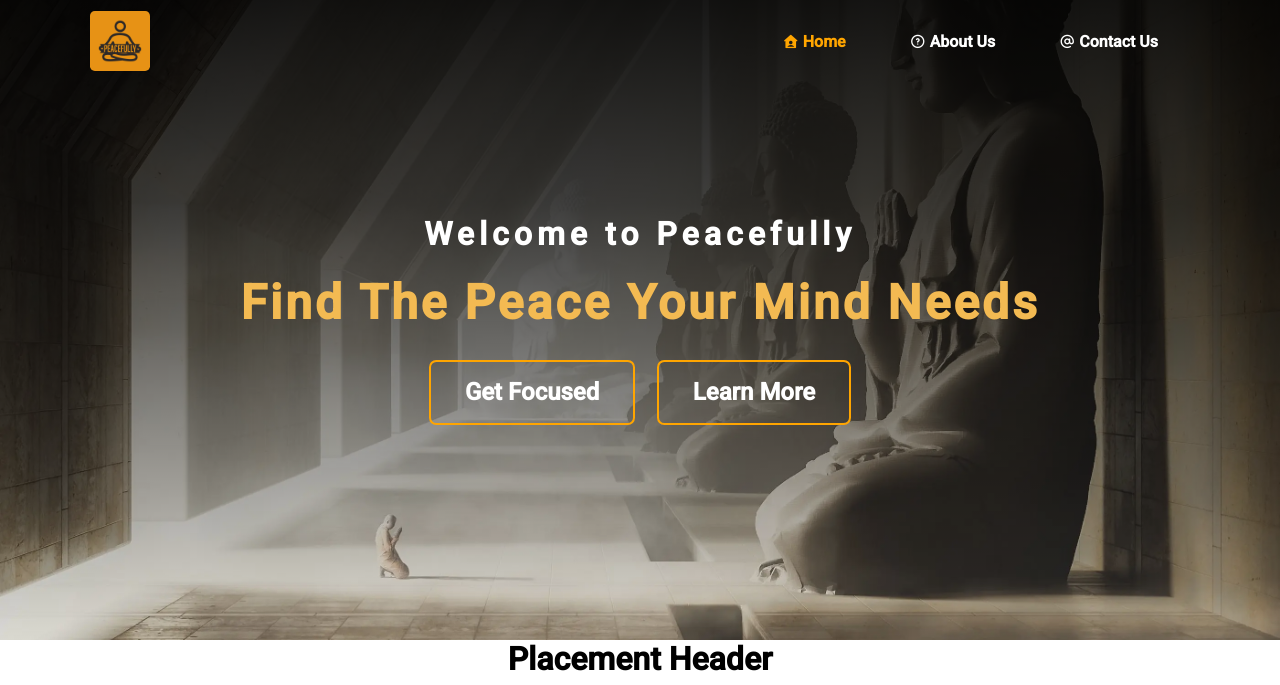
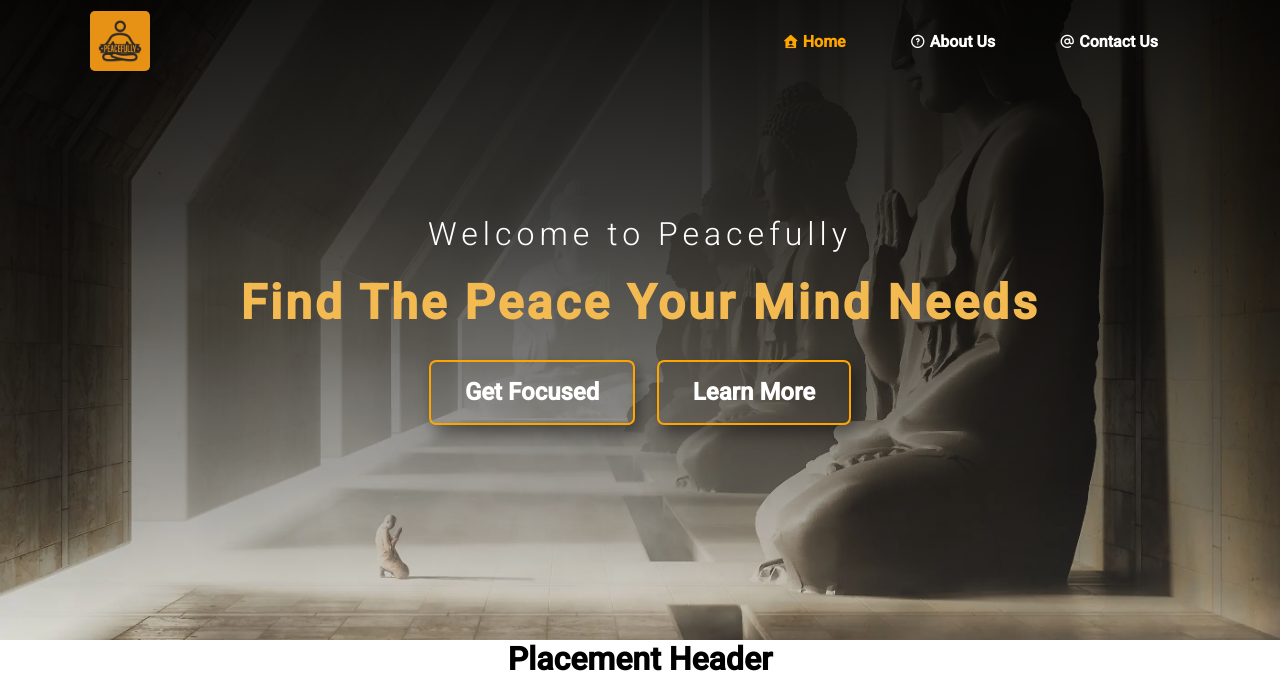
Before and after one commit to IvanARodriguez/Peacefully, a plain HTML site: page index.html in a window 1280 px wide. Shown: the top 685 px of the page. Drawn offline with nearby package versions, Linux system fonts and the light colour scheme.

```diff
--- a/css/style.css
+++ b/css/style.css
@@ -71,7 +71,7 @@ header{
 
     /* <!-- Main --> */
 .main-section{
-    background-image:url('https://raw.githubusercontent.com/IvanARodriguez/Peacefully/main/mainwebp.webp');
+    background-image: url('https://raw.githubusercontent.com/IvanARodriguez/Peacefully/main/mainwebp.webp');
     height: 80vh;
     background-repeat: no-repeat;
     background-size: cover;
@@ -82,6 +82,7 @@ header{
     letter-spacing: 5px;
     margin-bottom: 1.3rem;
     transition: letter-spacing 800ms ease-in;
+    font-weight: 300;
 }
 .main-subtitle{
     font-size: 3rem;
@@ -113,6 +114,7 @@ header{
     font-size: 1.5rem;
     border: 2px solid orange;
     border-radius: .3em;
+    box-shadow: 5px 8px 15px rgba(0, 0, 0, 0.423);
 }
 .Focus:hover, .Learn:hover{
     background-color: orange;
```
Also changed, not shown: 1 other file.
